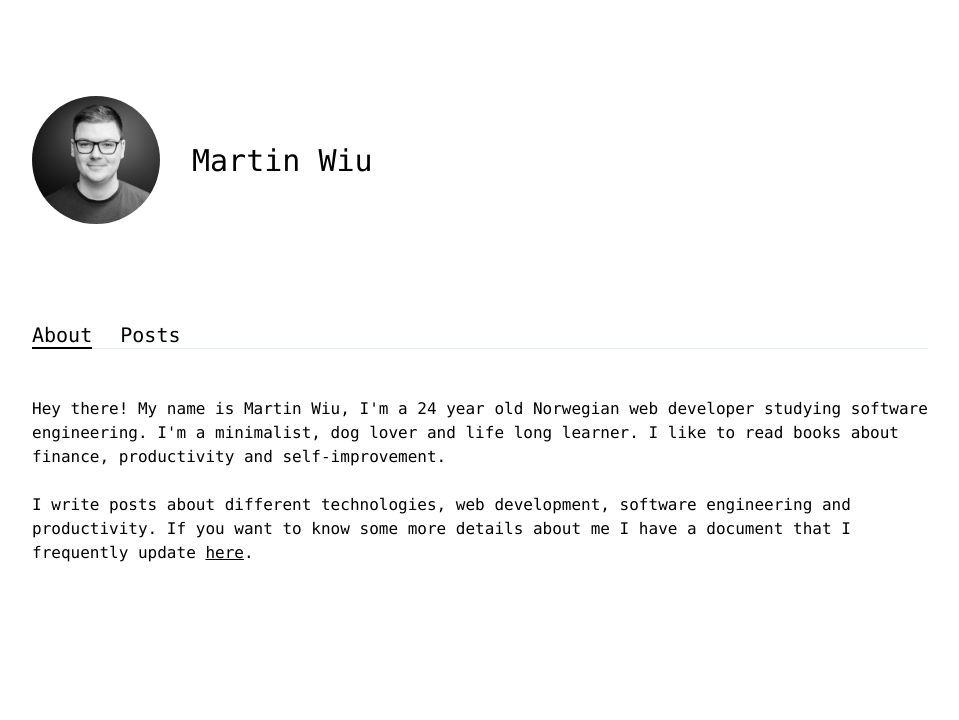
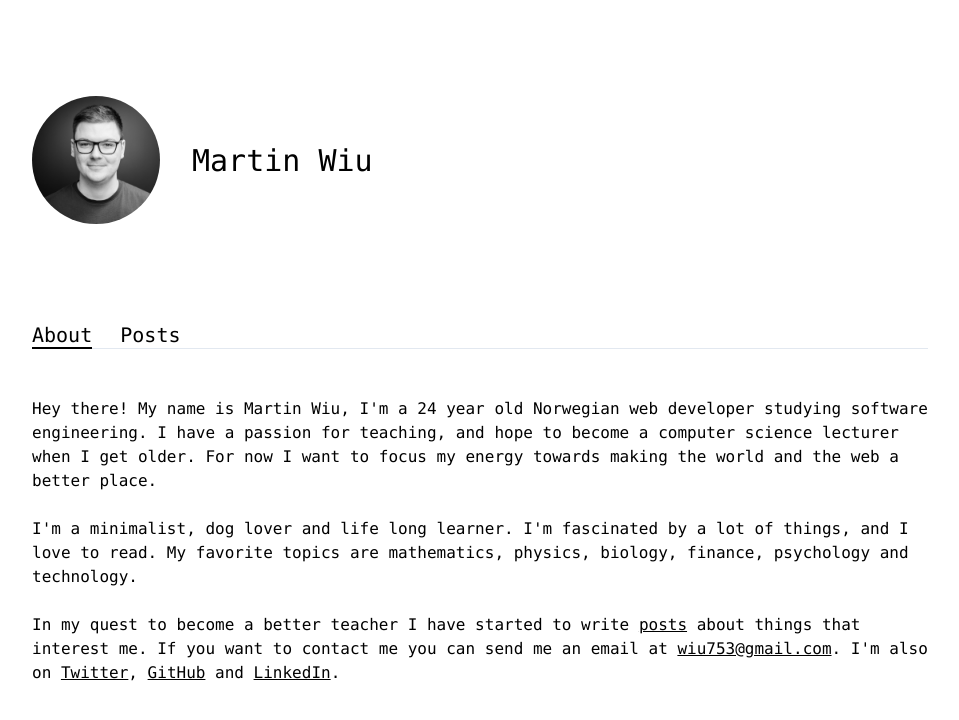
Before and after one commit to wiu753/martinwiu.com, a Nuxt app: page / in a window 1280 px wide. Shown: the top 720 px of the page, without its empty margins (160-1119 px from the left). Built offline with nearby package versions, Linux system fonts and the light colour scheme; what @tailwindcss/ui would draw is missing.

Commit message:
Update the about me text

```diff
--- a/pages/index.vue
+++ b/pages/index.vue
@@ -2,15 +2,30 @@
   <main>
     <p class="mb-6">
       Hey there! My name is Martin Wiu, I'm a {{ age }} year old Norwegian web
-      developer studying software engineering. I'm a minimalist, dog lover and
-      life long learner. I like to read books about finance, productivity and
-      self-improvement.
+      developer studying software engineering. I have a passion for teaching,
+      and hope to become a computer science lecturer when I get older. For now I
+      want to focus my energy towards making the world and the web a better
+      place.
     </p>
-    <p class="mt">
-      I write posts about different technologies, web development, software
-      engineering and productivity. If you want to know some more details about
-      me I have a document that I frequently update
-      <nuxt-link class="underline" to="/me">here</nuxt-link>.
+    <p class="mb-6">
+      I'm a minimalist, dog lover and life long learner. I'm fascinated by a lot
+      of things, and I love to read. My favorite topics are mathematics,
+      physics, biology, finance, psychology and technology.
+    </p>
+    <p>
+      In my quest to become a better teacher I have started to write
+      <nuxt-link class="underline" to="/posts">posts</nuxt-link> about things
+      that interest me. If you want to contact me you can send me an email at
+      <a class="underline" href="mailto:wiu753@gmail.com">wiu753@gmail.com</a>.
+      I'm also on
+      <a href="https://www.twitter.com/wiu753" class="underline">Twitter</a>,
+      <a href="https://www.github.com/wiu753" class="underline">GitHub</a>
+      and
+      <a
+        href="https://www.linkedin.com/in/martin-wiulsr%C3%B8d-3a1412161/"
+        class="underline"
+        >LinkedIn</a
+      >.
     </p>
   </main>
 </template>
```
